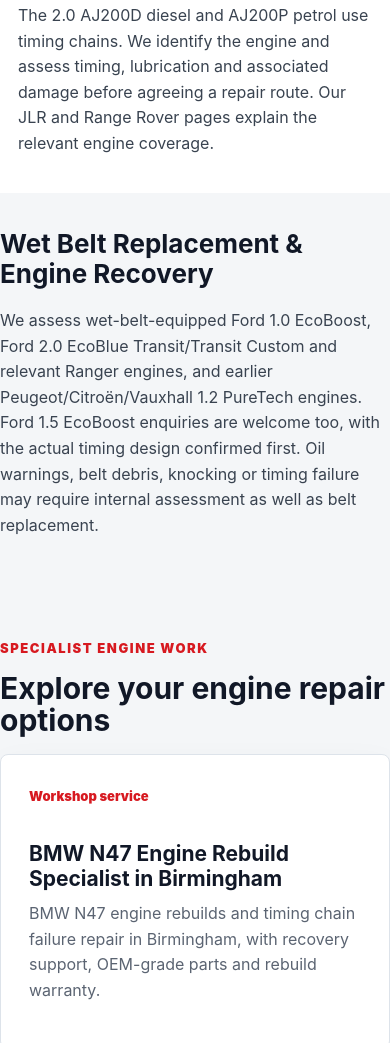
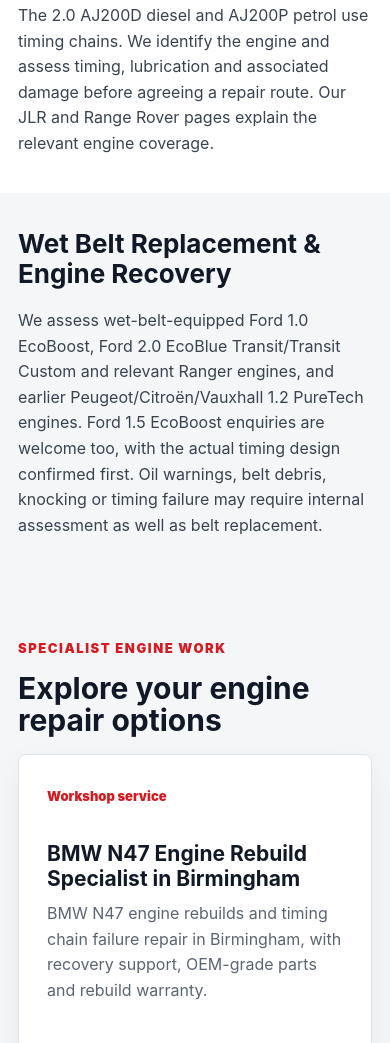
Before and after one commit to waqar123321/Quick-VS-Website, a website: page index.html in a window 390 px wide. Shown: the part 3770-4813 px from the top of the page. Drawn offline with Linux system fonts and the light colour scheme.

Commit message:
Fix mobile section gutters

```diff
--- a/styles.css
+++ b/styles.css
@@ -1087,6 +1087,7 @@ textarea:focus {
   .premium {
     padding-top: 64px;
     padding-bottom: 64px;
+    padding-inline: 18px;
   }
 
   .section-heading {
```
